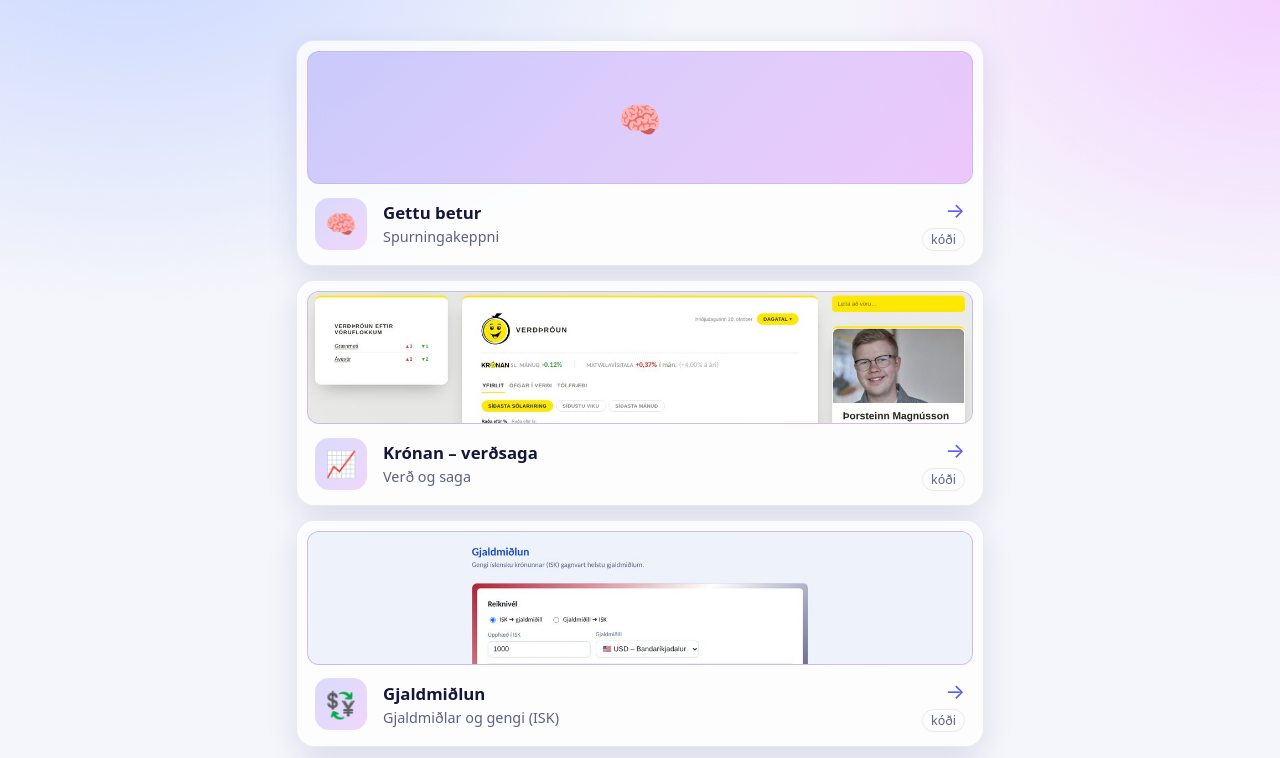
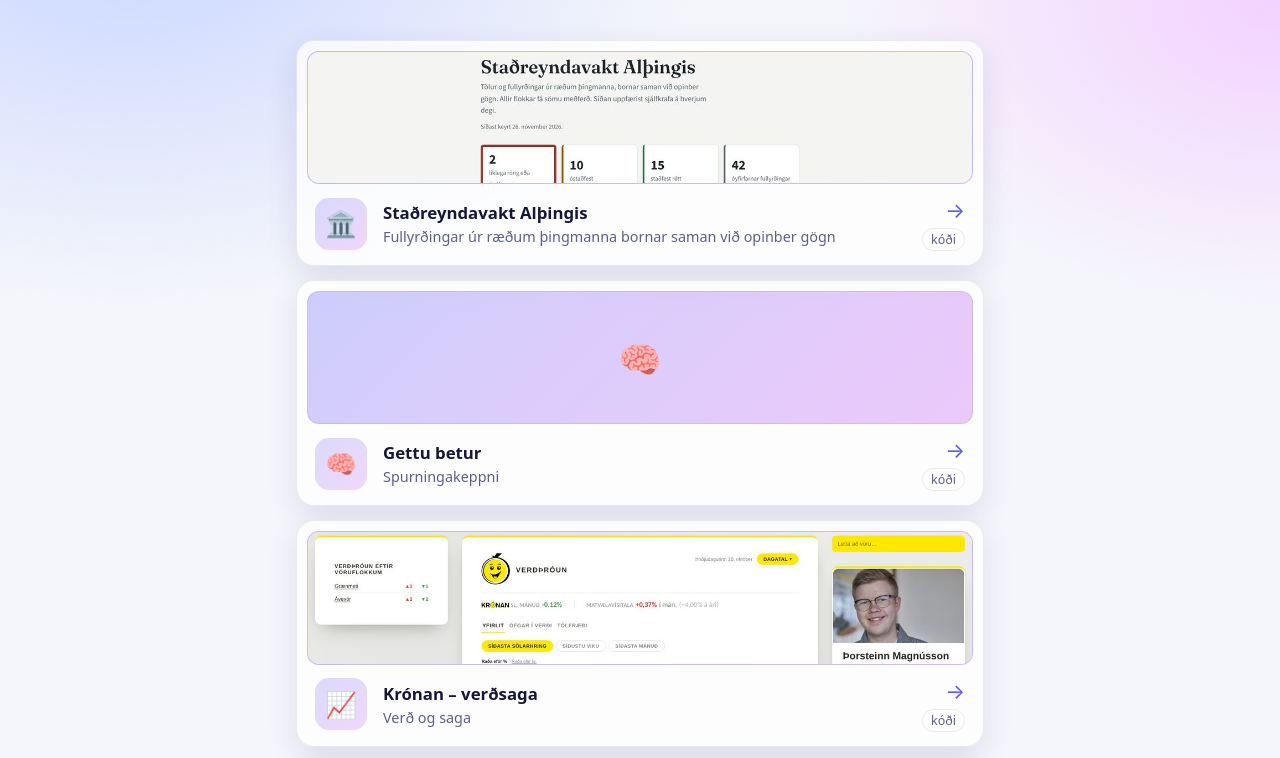
Before and after one commit to steinim00/allt, a plain HTML site: page index.html in a window 1280 px wide. Shown: the top 758 px of the page. Drawn offline with Linux system fonts and the light colour scheme.

Commit message:
Add Staðreyndavakt Alþingis card to landing page
Co-Authored-By: Claude Sonnet 5.5 <noreply@anthropic.com>
Claude-Session: https://claude.ai/code/session_01QWqQKriTU4oYBV12yviLtr

```diff
--- a/index.html
+++ b/index.html
@@ -101,6 +101,14 @@
 <main>
   <ul class="links">
     <li>
+      <a class="card" href="https://steinim00.github.io/althingi-stadreyndavakt/" rel="noopener">
+        <div class="frame"><img src="img/althingi-stadreyndavakt.jpg" alt="Skjámynd af Staðreyndavakt Alþingis" loading="lazy" width="1200" height="240"></div>
+        <div class="row"><span class="icon" aria-hidden="true">🏛️</span>
+        <div class="info"><h2>Staðreyndavakt Alþingis</h2><p>Fullyrðingar úr ræðum þingmanna bornar saman við opinber gögn</p></div>
+        <span class="actions"><span class="arrow" aria-hidden="true">→</span><span class="repo" data-href="https://github.com/steinim00/althingi-stadreyndavakt">kóði</span></span></div>
+      </a>
+    </li>
+    <li>
       <a class="card" href="https://steinim00.github.io/gettu-betur/" rel="noopener">
         <div class="frame"><span aria-hidden="true">🧠</span></div>
         <div class="row">
```
Also changed, not shown: img/althingi-stadreyndavakt.jpg (added).
